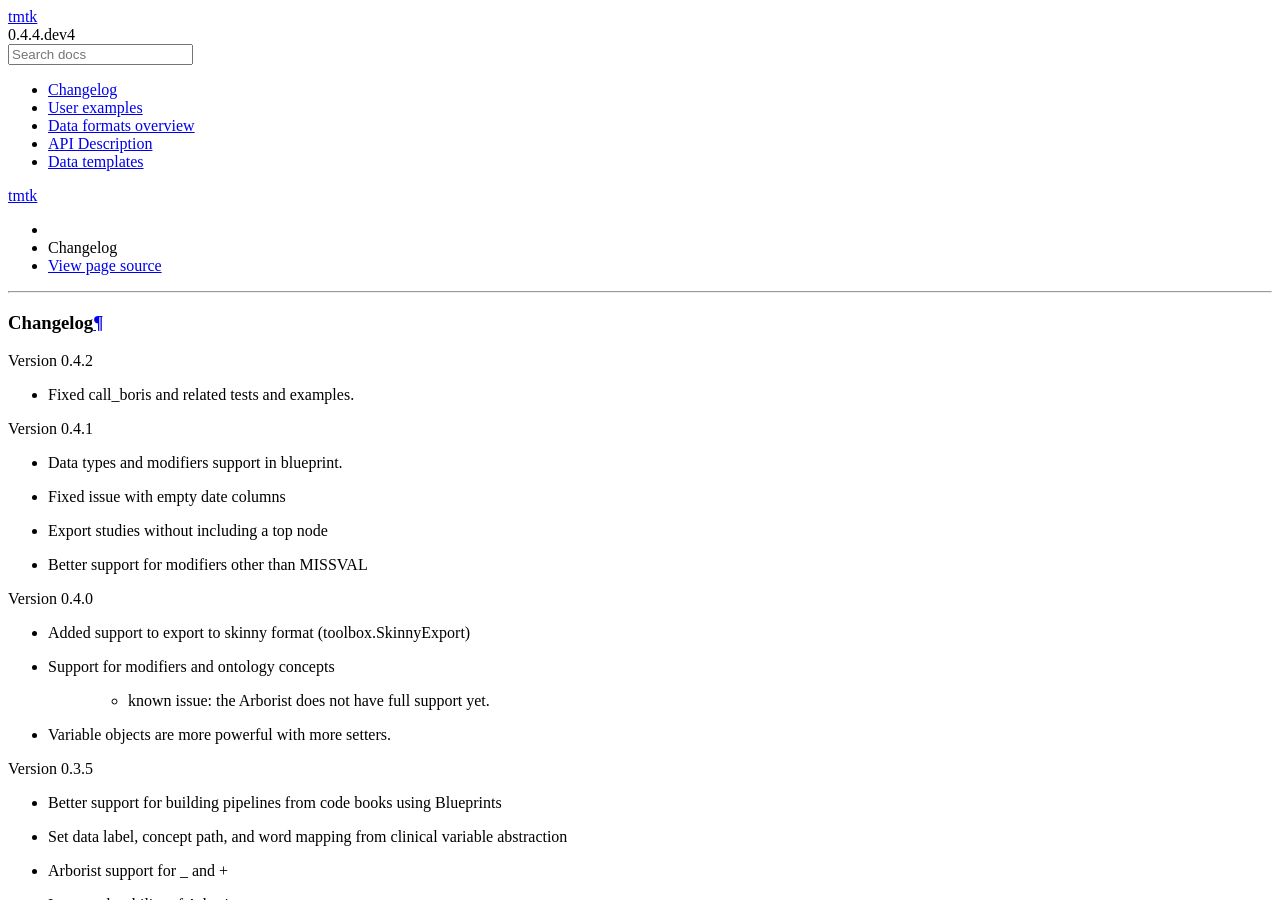
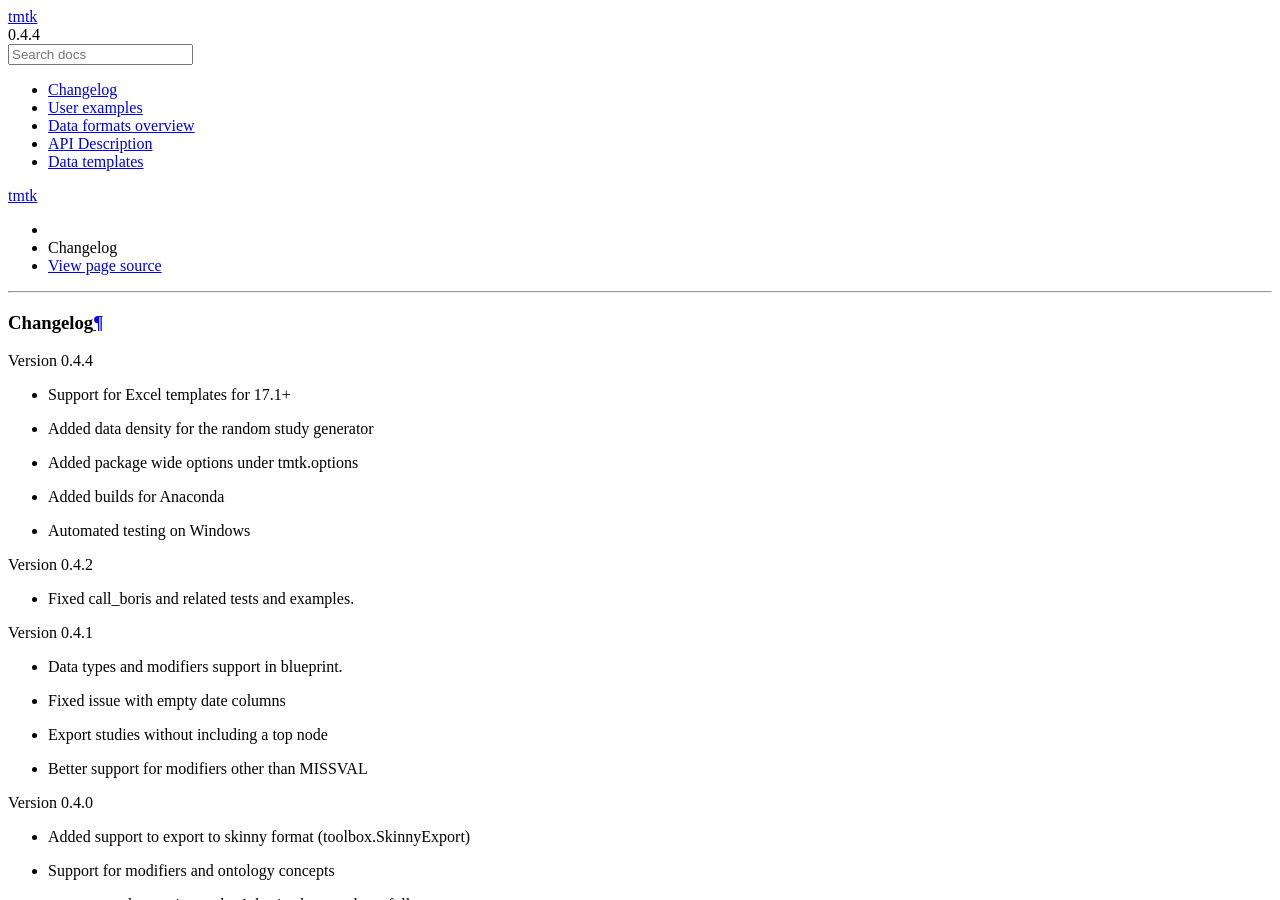
Before and after one commit to thehyve/tmtk, a Sphinx documentation site: the page built from docs/changelog.rst, in a window 1280 px wide and 900 px high. Built offline with Sphinx 7.4.7 and the Read the Docs theme 2.0.0, drawn with Linux system fonts in a browser that asks for light colours.

Commit message:
Bump to 0.4.4

```diff
--- a/docs/changelog.rst
+++ b/docs/changelog.rst
@@ -1,6 +1,15 @@
 =========
 Changelog
 =========
+
+.. topic::  Version 0.4.4
+
+    * Support for Excel templates for 17.1+
+    * Added data density for the random study generator
+    * Added package wide options under tmtk.options
+    * Added builds for Anaconda
+    * Automated testing on Windows
+
 .. topic::  Version 0.4.2
 
     * Fixed call_boris and related tests and examples.
--- a/tmtk/version.py
+++ b/tmtk/version.py
@@ -4,5 +4,5 @@ This file is distributed under the GNU General Public License
   (see accompanying file LICENSE).
 """
 
-version_info = (0, 4, 4, 'dev4')
+version_info = (0, 4, 4)
 __version__ = '.'.join(map(str, version_info))
```
